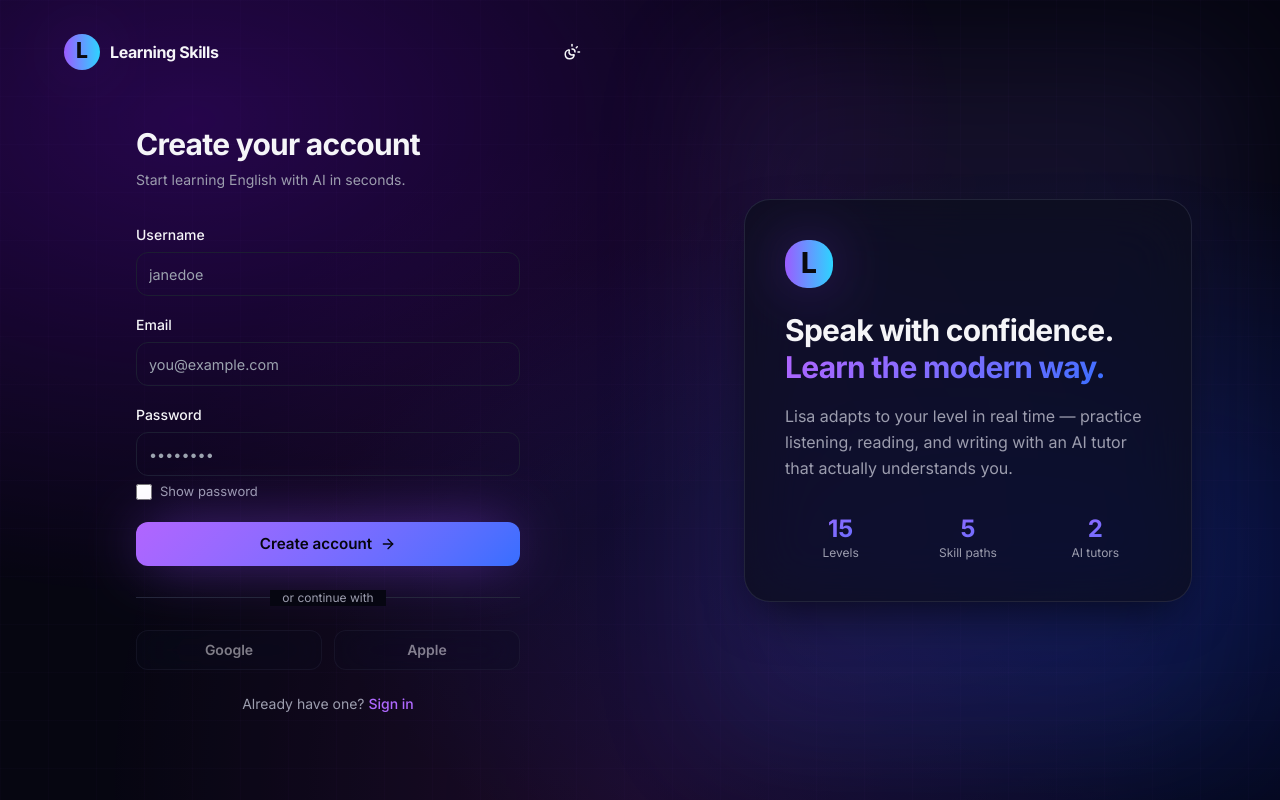
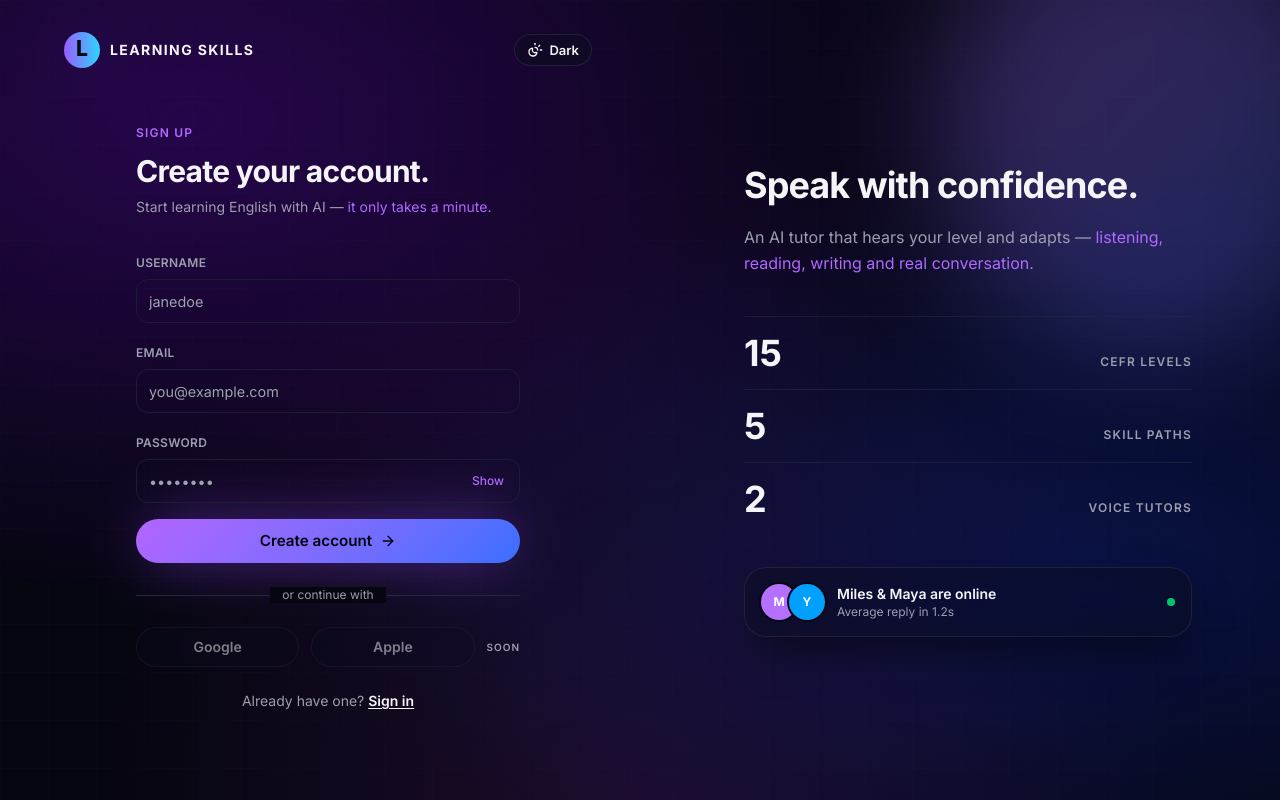
Before and after one commit to antonioj1613-beep/App-expo-tech, a Django app: page /register/ in a window 1280 px wide. Run offline with Django 5.2, Linux system fonts and the light colour scheme; data comes from the database, SQL or seed files in the repository; data that the repository does not hold is empty; some libraries are stand-ins or nearby versions.

Commit message:
Redesign login/sign up page to match new mockup
Restyle auth.html with uppercase eyebrow/labels, integrated
show/hide password toggle, keep-signed-in + forgot-password row,
pill gradient button, and a right panel with tutor stats and a
Miles & Maya online card. Wire "Keep me signed in" to actually
control session expiry instead of being purely decorative.

Co-Authored-By: Claude Sonnet 5 <noreply@anthropic.com>
Claude-Session: https://claude.ai/code/session_011CBEPL1VaaX9qoH9Vxb57e

```diff
--- a/app/templates/auth.html
+++ b/app/templates/auth.html
@@ -9,15 +9,22 @@
     <div class="flex items-center justify-between">
       <a href="{% url 'landing' %}" class="flex items-center gap-2.5">
         {% include "partials/logo.html" %}
-        <span class="font-display font-bold tracking-tight">Learning Skills</span>
+        <span class="font-display font-bold text-sm tracking-widest uppercase">Learning Skills</span>
       </a>
-      <button onclick="toggleTheme()" class="btn btn-ghost btn-icon rounded-full"><i data-lucide="sun-moon" class="h-[18px] w-[18px]"></i></button>
+      <button onclick="toggleTheme()" id="auth-theme-toggle" class="btn btn-glass btn-sm rounded-full gap-1.5">
+        <i data-lucide="sun-moon" class="h-4 w-4"></i>
+        <span id="auth-theme-label">Dark</span>
+      </button>
     </div>
 
     <div class="flex-1 grid place-items-center py-12">
       <div class="w-full max-w-sm animate-fade-in">
-        <h1 class="font-display text-3xl font-bold tracking-tight">{% if mode == "login" %}Welcome back{% else %}Create your account{% endif %}</h1>
-        <p class="mt-2 text-sm text-muted-foreground">{% if mode == "login" %}Sign in to continue your learning journey.{% else %}Start learning English with AI in seconds.{% endif %}</p>
+        <p class="text-xs uppercase tracking-widest text-primary font-semibold mb-3">{% if mode == "login" %}Sign in{% else %}Sign up{% endif %}</p>
+        <h1 class="font-display text-3xl font-bold tracking-tight">{% if mode == "login" %}Welcome back.{% else %}Create your account.{% endif %}</h1>
+        <p class="mt-2 text-sm text-muted-foreground">
+          {% if mode == "login" %}Pick up where you left off — <span class="text-primary">your streak is still alive.</span>
+          {% else %}Start learning English with AI — <span class="text-primary">it only takes a minute.</span>{% endif %}
+        </p>
 
         {% include "partials/form_messages.html" %}
 
@@ -25,59 +32,94 @@
           {% csrf_token %}
           {% if mode != "login" %}
           <div class="space-y-1.5">
-            <label for="username" class="text-sm font-medium">Username</label>
+            <label for="username" class="text-xs font-semibold uppercase tracking-wide text-muted-foreground">Username</label>
             <input id="username" name="username" type="text" placeholder="janedoe" class="field" value="{{ username_value|default:'' }}" autocomplete="username" />
           </div>
           {% else %}
           <div class="space-y-1.5">
-            <label for="login" class="text-sm font-medium">Username or email</label>
+            <label for="login" class="text-xs font-semibold uppercase tracking-wide text-muted-foreground">Username or email</label>
             <input id="login" name="login" type="text" placeholder="you@example.com" class="field" value="{{ login_value|default:'' }}" autocomplete="username" />
           </div>
           {% endif %}
           {% if mode != "login" %}
           <div class="space-y-1.5">
-            <label for="email" class="text-sm font-medium">Email</label>
+            <label for="email" class="text-xs font-semibold uppercase tracking-wide text-muted-foreground">Email</label>
             <input id="email" name="email" type="email" placeholder="you@example.com" class="field" value="{{ email_value|default:'' }}" autocomplete="email" />
           </div>
           {% endif %}
           <div class="space-y-1.5">
-            <label for="password" class="text-sm font-medium">Password</label>
-            <input id="password" name="password" type="password" placeholder="••••••••" class="field" autocomplete="{% if mode == 'login' %}current-password{% else %}new-password{% endif %}" />
-            <label for="show-password" class="form-check">
-              <input id="show-password" type="checkbox" />
-              <span>Show password</span>
+            <label for="password" class="text-xs font-semibold uppercase tracking-wide text-muted-foreground">Password</label>
+            <div class="relative">
+              <input id="password" name="password" type="password" placeholder="••••••••" class="field pr-16" autocomplete="{% if mode == 'login' %}current-password{% else %}new-password{% endif %}" />
+              <button type="button" id="toggle-password" class="absolute right-1 top-1/2 -translate-y-1/2 px-3 h-8 text-xs font-medium text-primary hover:underline">Show</button>
+            </div>
+          </div>
+          {% if mode == "login" %}
+          <div class="flex items-center justify-between pt-1">
+            <label for="remember" class="form-check">
+              <input id="remember" name="remember" type="checkbox" checked />
+              <span>Keep me signed in</span>
             </label>
+            <a href="#" class="text-sm text-primary font-medium hover:underline">Forgot password?</a>
           </div>
-          <button type="submit" class="btn btn-hero btn-lg w-full mt-2">{% if mode == "login" %}Sign in{% else %}Create account{% endif %} <i data-lucide="arrow-right" class="h-4 w-4"></i></button>
+          {% endif %}
+          <button type="submit" class="btn btn-hero btn-lg w-full !rounded-full mt-2">{% if mode == "login" %}Sign in{% else %}Create account{% endif %} <i data-lucide="arrow-right" class="h-4 w-4"></i></button>
         </form>
 
         <div class="relative my-6">
           <div class="absolute inset-0 flex items-center"><div class="w-full border-t border-border"></div></div>
           <div class="relative flex justify-center"><span class="bg-background px-3 text-xs text-muted-foreground">or continue with</span></div>
         </div>
-        <div class="grid grid-cols-2 gap-3">
-          <button type="button" class="btn btn-glass opacity-60 cursor-not-allowed" disabled title="Coming soon">Google</button>
-          <button type="button" class="btn btn-glass opacity-60 cursor-not-allowed" disabled title="Coming soon">Apple</button>
+        <div class="flex items-center gap-3">
+          <div class="grid grid-cols-2 gap-3 flex-1">
+            <button type="button" class="btn btn-glass !rounded-full opacity-60 cursor-not-allowed" disabled title="Coming soon">Google</button>
+            <button type="button" class="btn btn-glass !rounded-full opacity-60 cursor-not-allowed" disabled title="Coming soon">Apple</button>
+          </div>
+          <span class="text-[10px] uppercase tracking-widest text-muted-foreground font-semibold">Soon</span>
         </div>
 
         <p class="mt-6 text-center text-sm text-muted-foreground">
-          {% if mode == "login" %}Don't have an account? <a href="{% url 'register' %}" class="text-primary font-medium hover:underline">Sign up</a>
-          {% else %}Already have one? <a href="{% url 'login' %}" class="text-primary font-medium hover:underline">Sign in</a>{% endif %}
+          {% if mode == "login" %}New here? <a href="{% url 'register' %}" class="text-foreground font-semibold underline underline-offset-2">Create an account</a>
+          {% else %}Already have one? <a href="{% url 'login' %}" class="text-foreground font-semibold underline underline-offset-2">Sign in</a>{% endif %}
         </p>
       </div>
     </div>
   </div>
 
-  <div class="hidden lg:flex relative z-10 flex-1 items-center justify-center p-12">
-    <div class="absolute inset-12 rounded-3xl bg-gradient-primary opacity-10 blur-3xl"></div>
-    <div class="relative glass-strong rounded-3xl p-10 max-w-md shadow-elegant">
-      <div class="mb-6">{% include "partials/logo.html" with size="md" %}</div>
-      <h2 class="font-display text-3xl font-bold tracking-tight leading-tight">Speak with confidence. <span class="text-gradient">Learn the modern way.</span></h2>
-      <p class="mt-4 text-muted-foreground leading-relaxed">Lisa adapts to your level in real time — practice listening, reading, and writing with an AI tutor that actually understands you.</p>
-      <div class="mt-8 grid grid-cols-3 gap-4 text-center">
-        <div><div class="text-2xl font-bold text-gradient">15</div><div class="text-xs text-muted-foreground">Levels</div></div>
-        <div><div class="text-2xl font-bold text-gradient">5</div><div class="text-xs text-muted-foreground">Skill paths</div></div>
-        <div><div class="text-2xl font-bold text-gradient">2</div><div class="text-xs text-muted-foreground">AI tutors</div></div>
+  <div class="hidden lg:flex relative z-10 flex-1 items-center justify-center p-12 overflow-hidden">
+    <div class="absolute -top-24 -right-24 h-[28rem] w-[28rem] rounded-full bg-gradient-primary opacity-30 blur-3xl"></div>
+    <div class="relative max-w-md">
+      <h2 class="font-display text-4xl font-bold tracking-tight leading-tight">Speak with confidence.</h2>
+      <p class="mt-4 text-muted-foreground leading-relaxed">
+        An AI tutor that hears your level and adapts —
+        <span class="text-primary">listening, reading, writing and real conversation.</span>
+      </p>
+
+      <div class="mt-10 divide-y divide-border/60 border-t border-border/60">
+        <div class="flex items-baseline justify-between py-4">
+          <span class="font-display text-4xl font-bold">15</span>
+          <span class="text-xs uppercase tracking-widest text-muted-foreground font-semibold">CEFR levels</span>
+        </div>
+        <div class="flex items-baseline justify-between py-4">
+          <span class="font-display text-4xl font-bold">5</span>
+          <span class="text-xs uppercase tracking-widest text-muted-foreground font-semibold">Skill paths</span>
+        </div>
+        <div class="flex items-baseline justify-between py-4">
+          <span class="font-display text-4xl font-bold">2</span>
+          <span class="text-xs uppercase tracking-widest text-muted-foreground font-semibold">Voice tutors</span>
+        </div>
+      </div>
+
+      <div class="mt-8 glass rounded-2xl p-4 flex items-center gap-3 shadow-elegant">
+        <div class="flex -space-x-2 shrink-0">
+          <div class="h-9 w-9 rounded-full grid place-items-center text-xs font-bold text-white ring-2 ring-background" style="background: rgb(var(--chart-1));">M</div>
+          <div class="h-9 w-9 rounded-full grid place-items-center text-xs font-bold text-white ring-2 ring-background" style="background: rgb(var(--chart-2));">Y</div>
+        </div>
+        <div class="min-w-0">
+          <p class="text-sm font-semibold truncate">Miles &amp; Maya are online</p>
+          <p class="text-xs text-muted-foreground truncate">Average reply in 1.2s</p>
+        </div>
+        <span class="ml-auto h-2 w-2 rounded-full bg-success shrink-0"></span>
       </div>
     </div>
   </div>
@@ -86,13 +128,26 @@
 {% block scripts %}
 <script>
   (function () {
-    var checkbox = document.getElementById("show-password");
+    var toggle = document.getElementById("toggle-password");
     var password = document.getElementById("password");
-    if (!checkbox || !password) return;
+    if (!toggle || !password) return;
 
-    checkbox.addEventListener("change", function () {
-      password.type = checkbox.checked ? "text" : "password";
+    toggle.addEventListener("click", function () {
+      var showing = password.type === "text";
+      password.type = showing ? "password" : "text";
+      toggle.textContent = showing ? "Show" : "Hide";
     });
+  })();
+
+  (function () {
+    var label = document.getElementById("auth-theme-label");
+    if (!label) return;
+
+    function sync() {
+      label.textContent = document.documentElement.classList.contains("dark") ? "Dark" : "Light";
+    }
+    sync();
+    window.addEventListener("lisa:theme-changed", sync);
   })();
 </script>
 {% endblock %}
--- a/app/views.py
+++ b/app/views.py
@@ -53,11 +53,14 @@ def _auth_context(mode, **extra):
     return {"mode": mode, **extra}
 
 
-def _login_session(request, user):
+def _login_session(request, user, remember=True):
     # Rotate the session key on privilege escalation to prevent session fixation.
     request.session.cycle_key()
     request.session["user_id"] = user.id
     request.session["username"] = user.username
+    # "Keep me signed in" unchecked -> expire when the browser closes instead
+    # of riding out the normal SESSION_COOKIE_AGE.
+    request.session.set_expiry(0 if not remember else None)
 
 
 # ---------------------------------------------------------------------------
@@ -159,7 +162,7 @@ def login_view(request):
             return render(request, "auth.html", ctx)
 
         _clear_login_attempts(request, login)
-        _login_session(request, user)
+        _login_session(request, user, remember=bool(request.POST.get("remember")))
         return redirect("dashboard")
 
     return render(request, "auth.html", ctx)
```
